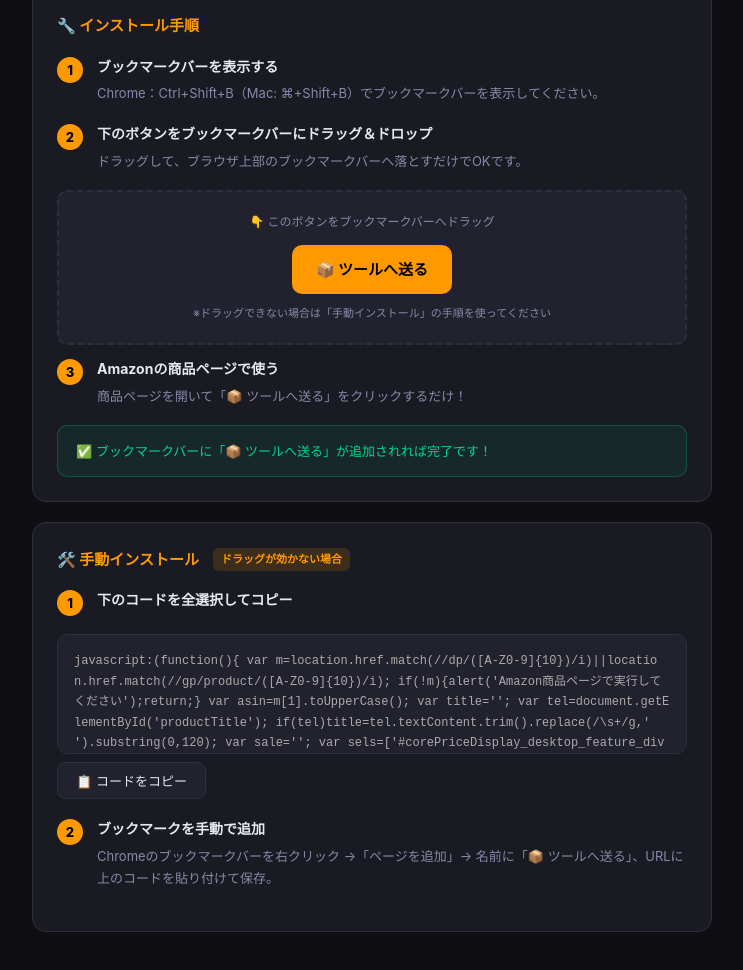
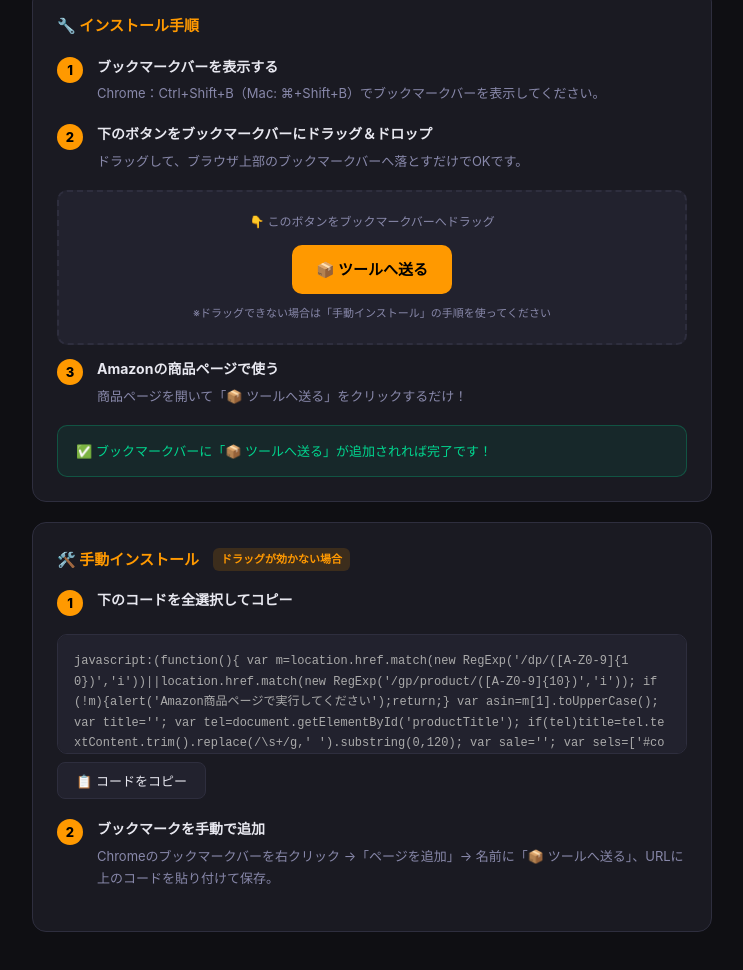
Before and after one commit to hajime085/affiliate-tool, a plain HTML site: page bookmarklet.html in a window 1280 px wide. Shown: the part 385-1355 px from the top of the page, without its empty margins (268-1011 px from the left). Drawn offline with Linux system fonts and the light colour scheme.

Commit message:
Update bookmarklet.html

```diff
--- a/bookmarklet.html
+++ b/bookmarklet.html
@@ -114,7 +114,7 @@ ul.features li::before { content:'✅'; }
 var TOOL_URL = 'https://hajime085.github.io/affiliate-tool/';
 
 var bookmarkletCode = `javascript:(function(){
-  var m=location.href.match(/\/dp\/([A-Z0-9]{10})/i)||location.href.match(/\/gp\/product\/([A-Z0-9]{10})/i);
+  var m=location.href.match(new RegExp('/dp/([A-Z0-9]{10})','i'))||location.href.match(new RegExp('/gp/product/([A-Z0-9]{10})','i'));
   if(!m){alert('Amazon商品ページで実行してください');return;}
   var asin=m[1].toUpperCase();
   var title='';
```
